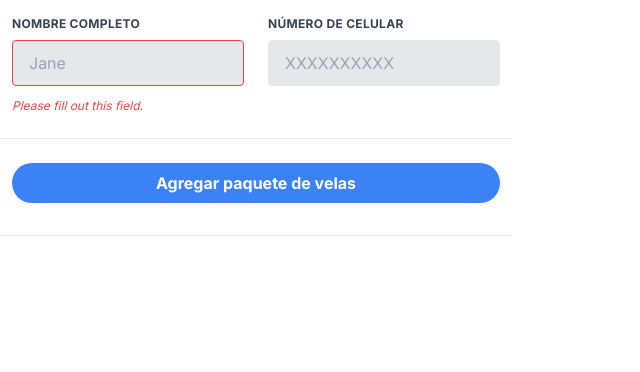
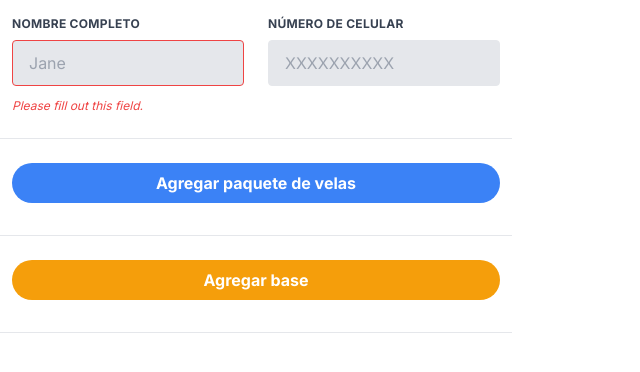
Before and after one commit to jfbarahonag/candles, a Next.js app: page /order/new in a window 1280 px wide. Shown: the top 372 px of the page, without its empty margins (0-640 px from the left). Built offline with nearby package versions, Linux system fonts and the light colour scheme.

Commit message:
base section has been added

```diff
--- /dev/null
+++ b/src/components/form/new-order/Base.tsx
@@ -0,0 +1,35 @@
+import { useNewFormContext } from "./NewOrderContext";
+import { IBase } from "./interfaces";
+
+const Base = ({ base }: { base: IBase }) => {
+  const { getBaseById, updateBaseById } = useNewFormContext();
+
+  const changePhrase = (e: React.ChangeEvent<HTMLInputElement>) => {
+    const currentBase = getBaseById(base.id);
+    if (!currentBase) return;
+    currentBase.phrase = e.currentTarget.value.trim();
+    updateBaseById(currentBase);
+  };
+
+  return (
+    <div className="flex flex-col w-full px-3">
+      {/* Frase */}
+      <label
+        className="block uppercase tracking-wide text-gray-700 text-xs font-bold mb-2"
+        htmlFor={`grid-bases-design-${base.id}`}
+      >
+        Frase
+      </label>
+      <input
+        id={`grid-bases-design-${base.id}`}
+        className="w-10/12 my-2 p-1"
+        type="text"
+        value={base.phrase || ""}
+        placeholder="Frase (opcional)"
+        onChange={changePhrase}
+      />
+    </div>
+  );
+};
+
+export default Base;
--- a/src/components/form/new-order/NewOrderContext.tsx
+++ b/src/components/form/new-order/NewOrderContext.tsx
@@ -1,5 +1,5 @@
 import { createContext, useContext } from "react";
-import { ICandlesPack } from "./interfaces";
+import { IBase, ICandlesPack } from "./interfaces";
 
 export type NewOrderContext = {
   candlesPacks: ICandlesPack[]
@@ -10,6 +10,8 @@ export type NewOrderContext = {
   updateCandlesPackById: (newObject: ICandlesPack) => void,
   removeCandlesPackByIdx: (idx: number) => void,
   removeCandlesPackById: (id: string) => void,
+  getBaseById: (id: string) => IBase | undefined,
+  updateBaseById: (newObject: IBase) => void,
 }
 
 export const NewFormContext = createContext<NewOrderContext>({
@@ -21,6 +23,8 @@ export const NewFormContext = createContext<NewOrderContext>({
   updateCandlesPackById: () => {},
   removeCandlesPackByIdx: () => {},
   removeCandlesPackById: () => {},
+  getBaseById: () => undefined,
+  updateBaseById: () => {},
 });
 
 export const useNewFormContext = () => useContext(NewFormContext);
--- a/src/components/form/new-order/NewOrderForm.tsx
+++ b/src/components/form/new-order/NewOrderForm.tsx
@@ -1,16 +1,19 @@
 import { useState } from "react";
 import { v4 as uuidv4 } from "uuid";
 
-import { ICandlesPack } from "./interfaces";
+import { ICandlesPack, IBase } from "./interfaces";
 
 import Row from "./Row";
 
 import CandlesPack from "./CandlesPack";
 import { NewFormContext } from "./NewOrderContext";
+import Base from "./Base";
 
 export default function NewOrderForm() {
   const [candlesPacks, setCandlesPacks] = useState<ICandlesPack[]>([]);
+  const [bases, setBases] = useState<IBase[]>([]);
 
+  /* ------------------------------------------------------------------------- */
   const addCandlePack = () => {
     const newCandlePack: ICandlesPack = {
       id: uuidv4(),
@@ -26,9 +29,7 @@ export default function NewOrderForm() {
   };
 
   const getCandlesPackById = (id: string) => {
-    return structuredClone(
-      candlesPacks.find(cp => cp.id === id)
-    );
+    return structuredClone(candlesPacks.find((cp) => cp.id === id));
   };
 
   const updateCandlesPackByIdx = (idx: number, newObject: ICandlesPack) => {
@@ -43,7 +44,9 @@ export default function NewOrderForm() {
 
   const updateCandlesPackById = (newObject: ICandlesPack) => {
     setCandlesPacks((prev) =>
-      prev.map((cp) => (cp.id === newObject.id ? structuredClone(newObject) : cp))
+      prev.map((cp) =>
+        cp.id === newObject.id ? structuredClone(newObject) : cp
+      )
     );
   };
 
@@ -54,6 +57,28 @@ export default function NewOrderForm() {
   const removeCandlesPackById = (id: string) => {
     setCandlesPacks(candlesPacks.filter((cp) => cp.id !== id));
   };
+  /* ------------------------------------------------------------------------- */
+  const addBase = () => {
+    const newBase: IBase = {
+      id: uuidv4(),
+      phrase: ""
+    };
+
+    setBases([newBase, ...bases]);
+  }
+
+  const getBaseById = (id: string) => {
+    return structuredClone(bases.find((cp) => cp.id === id));
+  };
+
+  const updateBaseById = (newObject: IBase) => {
+    setBases((prev) =>
+      prev.map((b) =>
+        b.id === newObject.id ? structuredClone(newObject) : b
+      )
+    );
+  };
+  /* ------------------------------------------------------------------------- */
 
   return (
     <NewFormContext.Provider
@@ -66,6 +91,8 @@ export default function NewOrderForm() {
         updateCandlesPackById,
         removeCandlesPackByIdx,
         removeCandlesPackById,
+        getBaseById,
+        updateBaseById,
       }}
     >
       <form className="w-full max-w-lg py-4">
@@ -119,6 +146,22 @@ export default function NewOrderForm() {
               <CandlesPack key={cp.id} candlesPack={cp} />
             ))}
         </Row>
+        {/* datos de bases */}
+        <Row>
+        <div className="px-3 w-full flex flex-col">
+            <button
+              className="mb-2 bg-amber-500 hover:bg-amber-700 text-white font-bold py-2 px-4 rounded-full"
+              onClick={addBase}
+              type="button"
+            >
+              Agregar base
+            </button>
+          </div>
+          {bases.length > 0 &&
+            bases.map((b) => (
+              <Base key={b.id} base={b} />
+            ))}
+        </Row>
       </form>
     </NewFormContext.Provider>
   );
--- a/src/components/form/new-order/interfaces.ts
+++ b/src/components/form/new-order/interfaces.ts
@@ -5,3 +5,8 @@ export interface ICandlesPack {
   type: CandlePackType,
   names: string[]
 }
+
+export interface IBase {
+  id: string,
+  phrase?: string
+}
```
